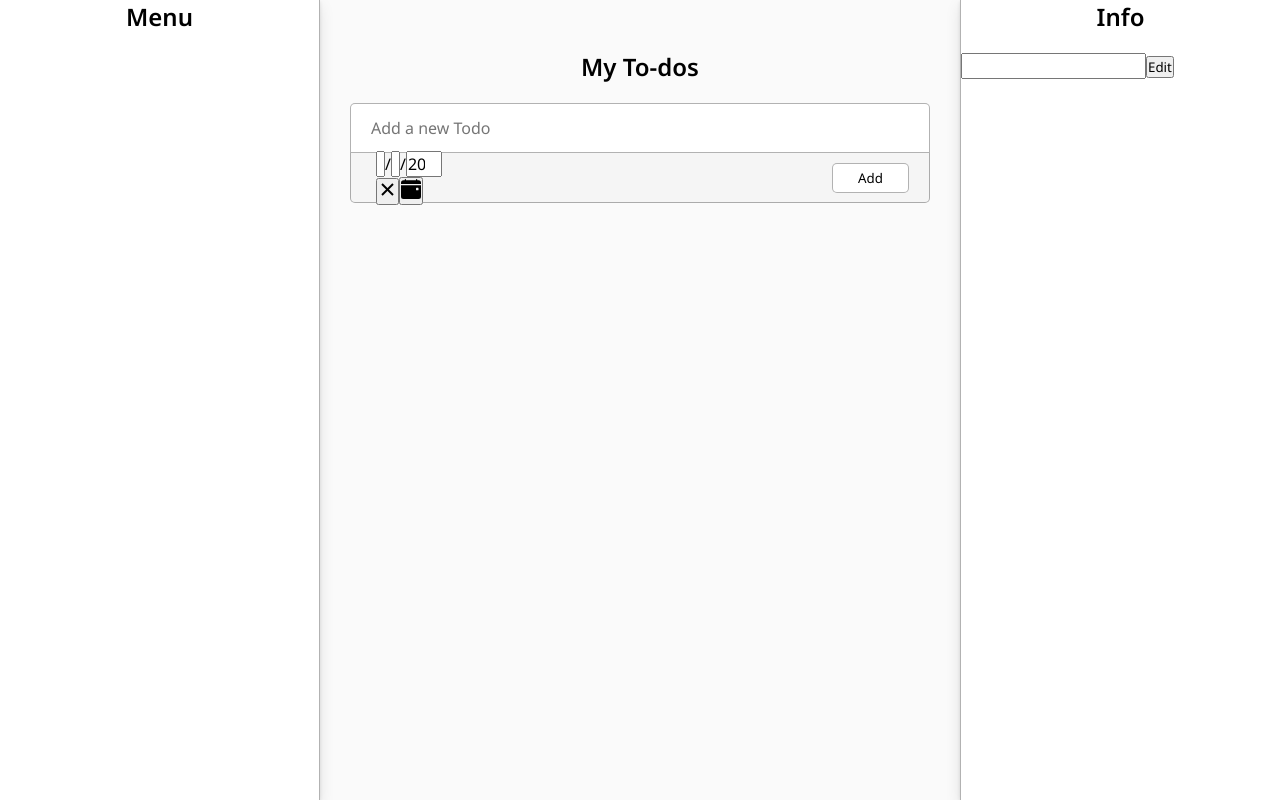
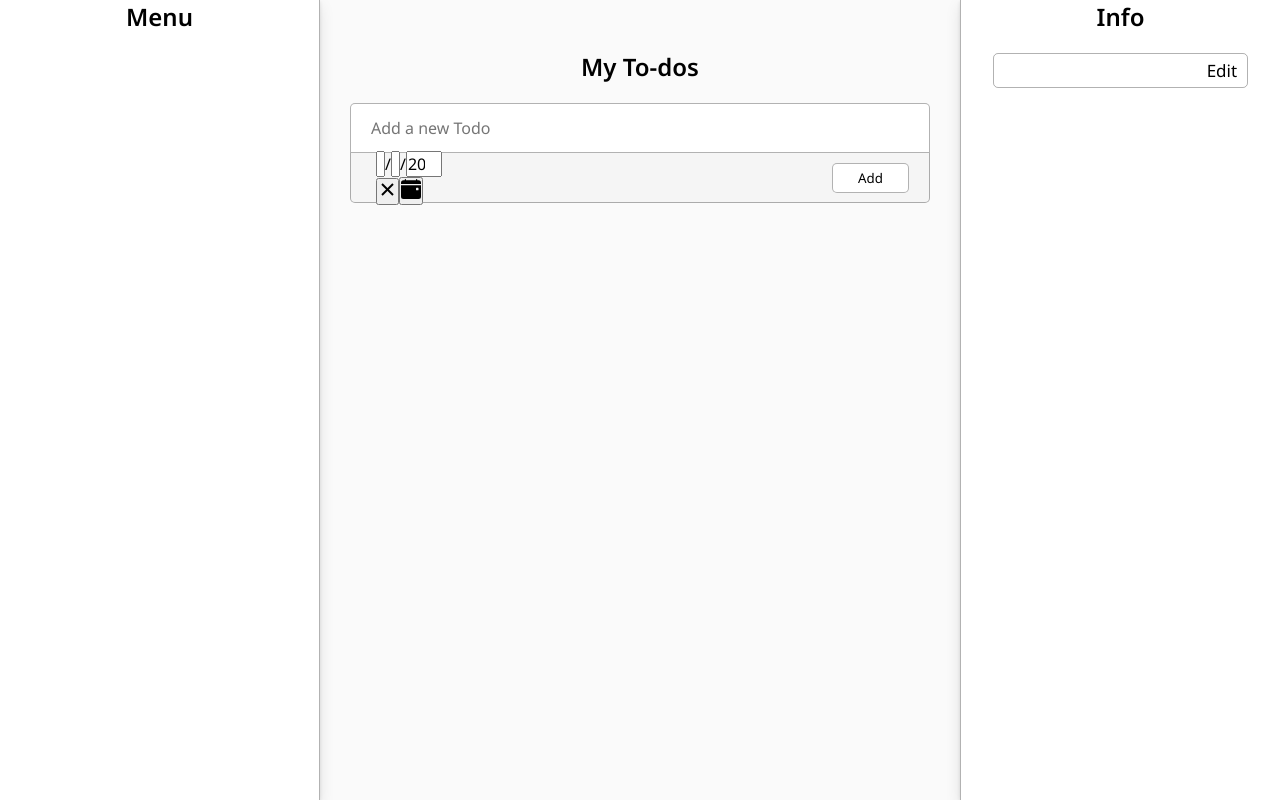
Before and after one commit to bisarroyo/todo-app, a React (Vite) app: page / in a window 1280 px wide. Built offline with nearby package versions, Linux system fonts and the light colour scheme.

Commit message:
added style to edit form

```diff
--- a/src/components/Edit.jsx
+++ b/src/components/Edit.jsx
@@ -1,6 +1,7 @@
 import { useEffect } from 'react'
 import { useAppContext } from '../hooks/useAppContext'
 import { useForm } from '../hooks/useForm'
+import { EditStyle } from './EditStyle'
 
 export const Edit = ({ handleEdit }) => {
   const { editing } = useAppContext()
@@ -29,8 +30,7 @@ export const Edit = ({ handleEdit }) => {
   }
 
   return (
-    <>
-      <form onSubmit={handleSubmit}>
+    <EditStyle onSubmit={handleSubmit}>
       <input
         type='text'
         name='description'
@@ -38,7 +38,6 @@ export const Edit = ({ handleEdit }) => {
         value={description ?? initialLoad.description}
       />
       <button onClick={() => handleEdit(id, description)}>Edit</button>
-      </form>
-    </>
+    </EditStyle>
   )
 }
--- /dev/null
+++ b/src/components/EditStyle.js
@@ -0,0 +1,27 @@
+import styled from 'styled-components'
+
+export const EditStyle = styled.form`
+  display: flex;
+  align-items: center;
+  justify-content: center;
+  width: 80%;
+  height: 35px;
+  border: 1px solid rgba(0, 0, 0, 0.3);
+  border-radius: 5px;
+
+  input {
+    width: 100%;
+    padding: 0 10px;
+    border: none;
+  }
+  input:focus-visible {
+    outline: none;
+  }
+  button {
+    border: none;
+    background-color: transparent;
+    font-size: 17px;
+    margin-right: 10px;
+    cursor: pointer;
+  }
+`
--- a/src/components/ItemStyle.js
+++ b/src/components/ItemStyle.js
@@ -2,7 +2,7 @@ import styled from 'styled-components'
 
 export const ItemStyle = styled.div`
   padding: 30px 20px 10px 20px;
-  border-bottom: 1px solid rgba(0,0,0,0.3);
+  border-bottom: 1px solid rgba(0, 0, 0, 0.3);
   display: flex;
   justify-content: space-between;
   align-items: center;
@@ -14,10 +14,15 @@ export const ItemStyle = styled.div`
     align-items: center;
     cursor: pointer;
 
-    input[type="checkbox"] {
+    input[type='checkbox'] {
       margin-right: 8px;
       width: 12px;
       cursor: pointer;
+    }
+    p {
+      max-width: 100%;
+      height: auto;
+      line-break: anywhere;
     }
     .todo-done {
       text-decoration: line-through;
--- a/src/pages/TodosStyle.js
+++ b/src/pages/TodosStyle.js
@@ -6,24 +6,32 @@ export const TodosStyle = styled.div`
   grid-template-columns: 1fr 2fr 1fr;
 
   section:nth-child(1) {
-    border-right: 1px solid rgba(0,0,0,0.3);
+    border-right: 1px solid rgba(0, 0, 0, 0.3);
     height: 100%;
     position: sticky;
-    box-shadow: 0px 1.2px 3.6px rgb(0 0 0 / 10%), 0px 6.4px 14.4px rgb(0 0 0 / 10%);
-    box-shadow: 0px 1.2px 3.6px rgba(0,0,0,0.1),0px 6.4px 14.4px rgba(0,0,0,0.1);
+    box-shadow: 0px 1.2px 3.6px rgb(0 0 0 / 10%),
+      0px 6.4px 14.4px rgb(0 0 0 / 10%);
+    box-shadow: 0px 1.2px 3.6px rgba(0, 0, 0, 0.1),
+      0px 6.4px 14.4px rgba(0, 0, 0, 0.1);
   }
   section:nth-child(2) {
     height: 100%;
     /* overflow-y: scroll; */
     padding: 50px 30px;
-    background-color: rgba(0,0,0,0.02);
+    background-color: rgba(0, 0, 0, 0.02);
   }
 
   section:nth-child(3) {
-    border-left: 1px solid rgba(0,0,0,0.3);
+    display: flex;
+    justify-content: flex-start;
+    align-items: center;
+    flex-direction: column;
+    border-left: 1px solid rgba(0, 0, 0, 0.3);
     height: 100%;
     position: sticky;
-    box-shadow: 0px 1.2px 3.6px rgb(0 0 0 / 10%), 0px 6.4px 14.4px rgb(0 0 0 / 10%);
-    box-shadow: 0px 1.2px 3.6px rgba(0,0,0,0.1),0px 6.4px 14.4px rgba(0,0,0,0.1);
+    box-shadow: 0px 1.2px 3.6px rgb(0 0 0 / 10%),
+      0px 6.4px 14.4px rgb(0 0 0 / 10%);
+    box-shadow: 0px 1.2px 3.6px rgba(0, 0, 0, 0.1),
+      0px 6.4px 14.4px rgba(0, 0, 0, 0.1);
   }
 `
```
Lines whose indentation alone changed are shown as unchanged.
